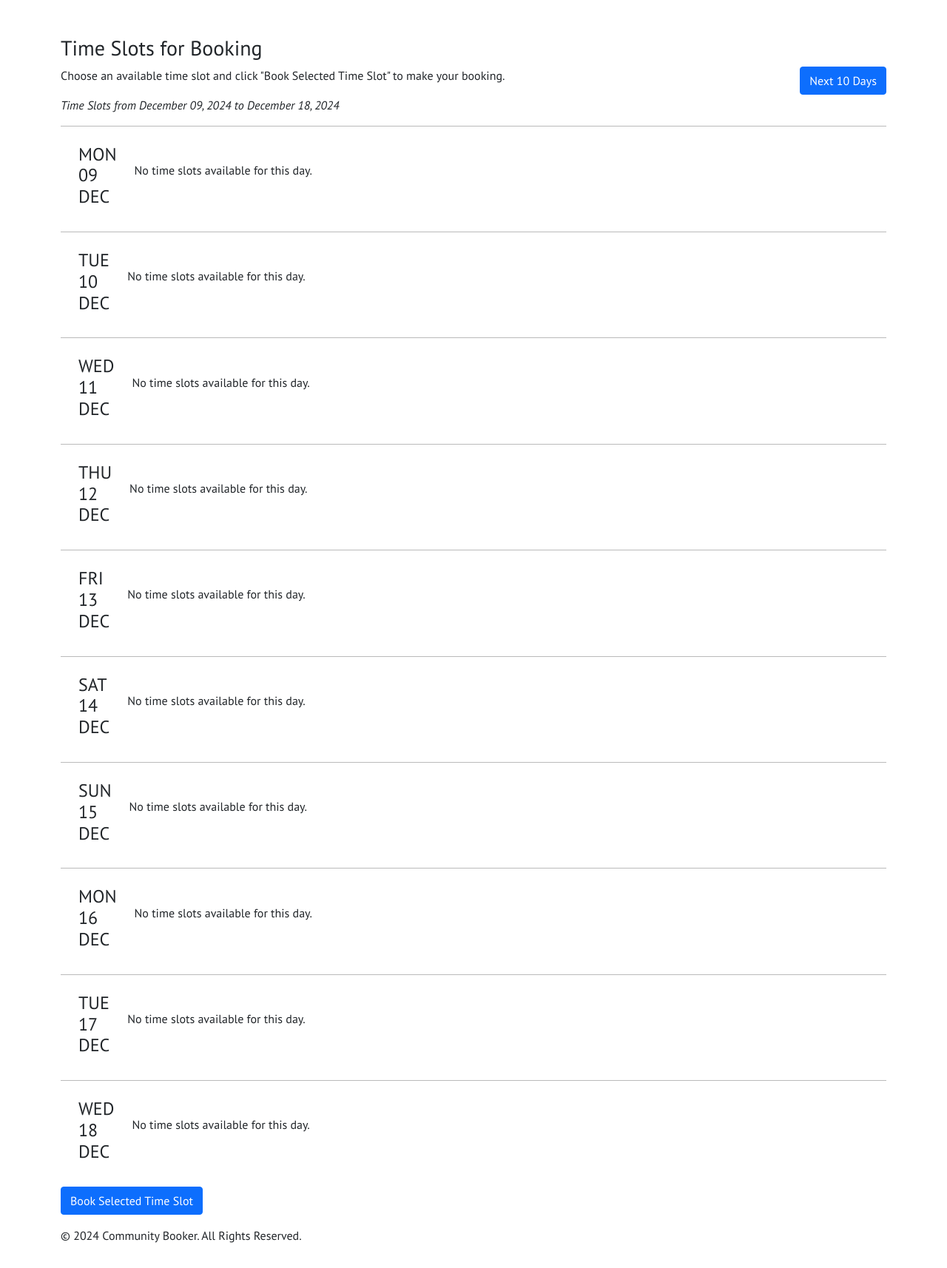
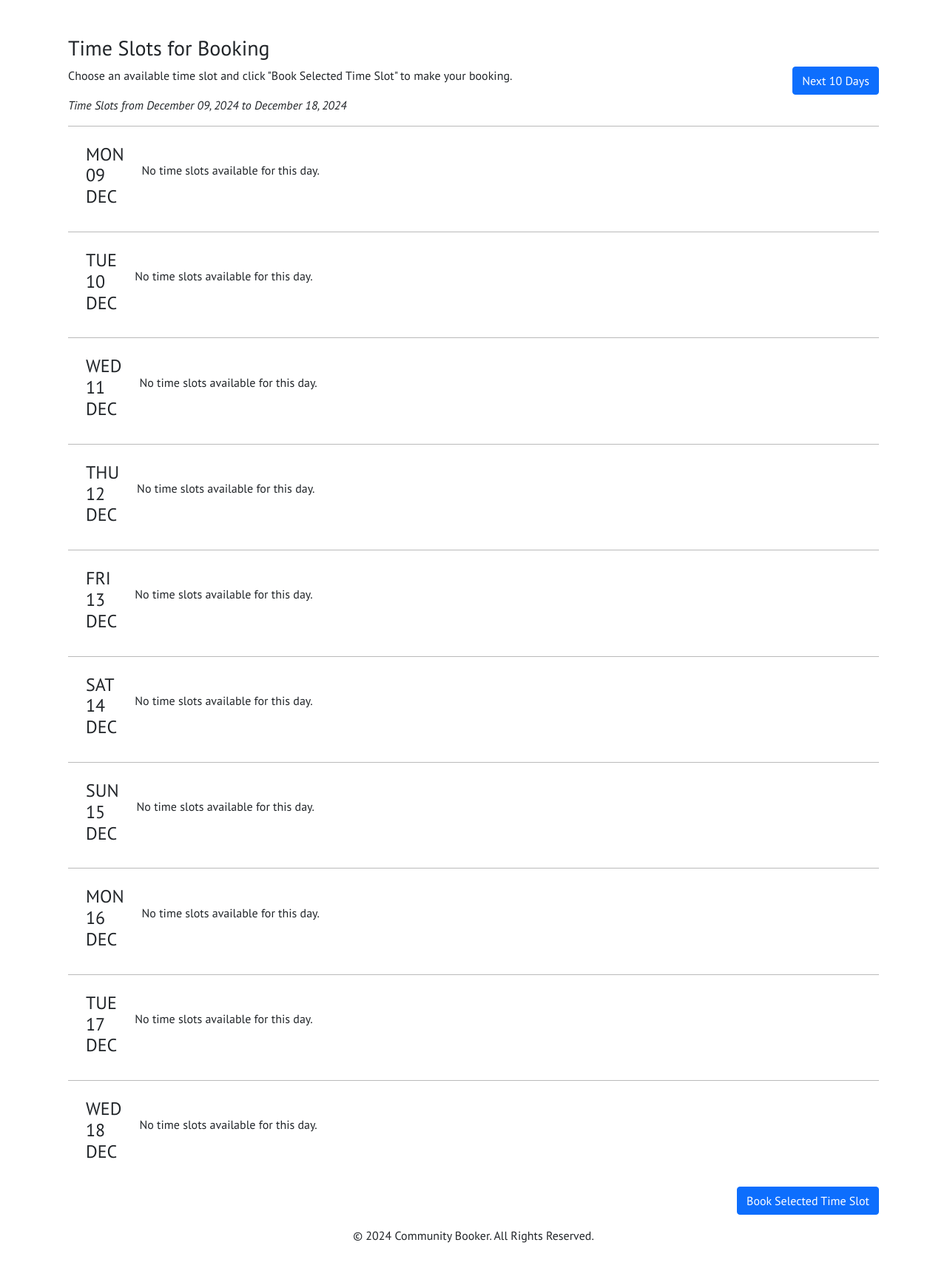
Before and after one commit to Taybe2/community-booker, a Django app: page /time-slots/ in a window 1280 px wide. Shown: the part 56-1770 px from the top of the page at 74% size. Run offline with Django 4.2, Linux system fonts and the light colour scheme; data that the repository does not hold is empty.

Commit message:
Refine button positions and adjust layout

```diff
--- a/bookings/templates/bookings/edit_booking.html
+++ b/bookings/templates/bookings/edit_booking.html
@@ -8,7 +8,8 @@
   <div class="container">
     <h1>Edit Booking - {{ booking.occasion }}</h1>
     {% if new_time_slot %}
-      <p>New Time Slot: {{ new_time_slot.date }} from {{ new_time_slot.start_time }} to {{ new_time_slot.end_time }}</p>
+      <p>New Time Slot: {{ new_time_slot.date }} from {{ new_time_slot.start_time }} to {{ new_time_slot.end_time }}<br>
+        Remember to save your changes to update your booking with the new time slot.</p>
     {% else %}
       <p>Time Slot: {{ booking.time_slot.date }} from {{ booking.time_slot.start_time }} to {{ booking.time_slot.end_time }}</p>
     {% endif %}
--- a/bookings/templates/bookings/timeslot_list.html
+++ b/bookings/templates/bookings/timeslot_list.html
@@ -16,7 +16,7 @@
         <div class="col-md-8">
             {% if booking != None %}
                 <h3>Reshedule Your Booking: {{ booking.occasion }} - {{ booking.time_slot.date }} from {{ booking.time_slot.start_time }} to {{ booking.time_slot.end_time }}</h3>
-                <p>Select a new time slot for your booking and click "Continue" button to change date and/or time of your booking.</p>
+                <p>Select a new time slot for your booking and click "Reschedule Booking" button to change date and/or time of your booking.</p>
             {% else %}
                 <h3>Time Slots for Booking</h3>
                 <p>Choose an available time slot and click "Book Selected Time Slot" to make your booking.</p>
@@ -66,12 +66,18 @@
             </div>
         {% endfor %}
         <div id="message-container" aria-live="assertive"></div>
-        <div class="d-flex justify-content-between">
-            {% if booking %}
+
+        {% if booking %}
+            <div class="d-flex justify-content-between">
                 <a href="{% url 'edit-booking' slug=booking.slug %}" class="btn btn-secondary">Back to Edit</a>
-            {% endif %}
+                <button type="submit" class="btn btn-primary submit-button">Reschedule Booking</button>
+            </div>
+        {% else %}
+        <div class="d-flex justify-content-end">
             <button type="submit" class="btn btn-primary submit-button">Book Selected Time Slot</button>
         </div>
+        {% endif %}
+
     </form>
 
 </div>
--- a/community_booker/settings.py
+++ b/community_booker/settings.py
@@ -27,7 +27,7 @@ TEMPLATES_DIR = os.path.join(BASE_DIR, 'templates')
 SECRET_KEY = os.environ.get("SECRET_KEY")
 
 # SECURITY WARNING: don't run with debug turned on in production!
-DEBUG = True
+DEBUG = False
 
 ALLOWED_HOSTS = [
                     '8000-taybe2-communitybooker-s4z5jpwrufu.ws.codeinstitute-ide.net',
--- a/static/css/styles.css
+++ b/static/css/styles.css
@@ -37,6 +37,9 @@ body {
 }
 
 /*** Time Slots ***/
+.timeslot-container {
+    max-width: 70rem;
+}
 .day-section {
     margin-bottom: 2rem;
     text-align: left;
@@ -92,7 +95,6 @@ body {
 }
 
 /*** Account Pages ***/
-/*** Signup Page ***/
 #signup_form input,
 .login input[type=text],
 .login input[type=password] {
--- a/templates/base.html
+++ b/templates/base.html
@@ -101,7 +101,7 @@
 
     <!-- Footer -->
     <footer class="footer mt-auto py-3 dark-bg">
-        <div class="container">
+        <div class="container text-center">
             <p>&copy; 2024 Community Booker. All Rights Reserved.</p>
         </div>
     </footer>
```
